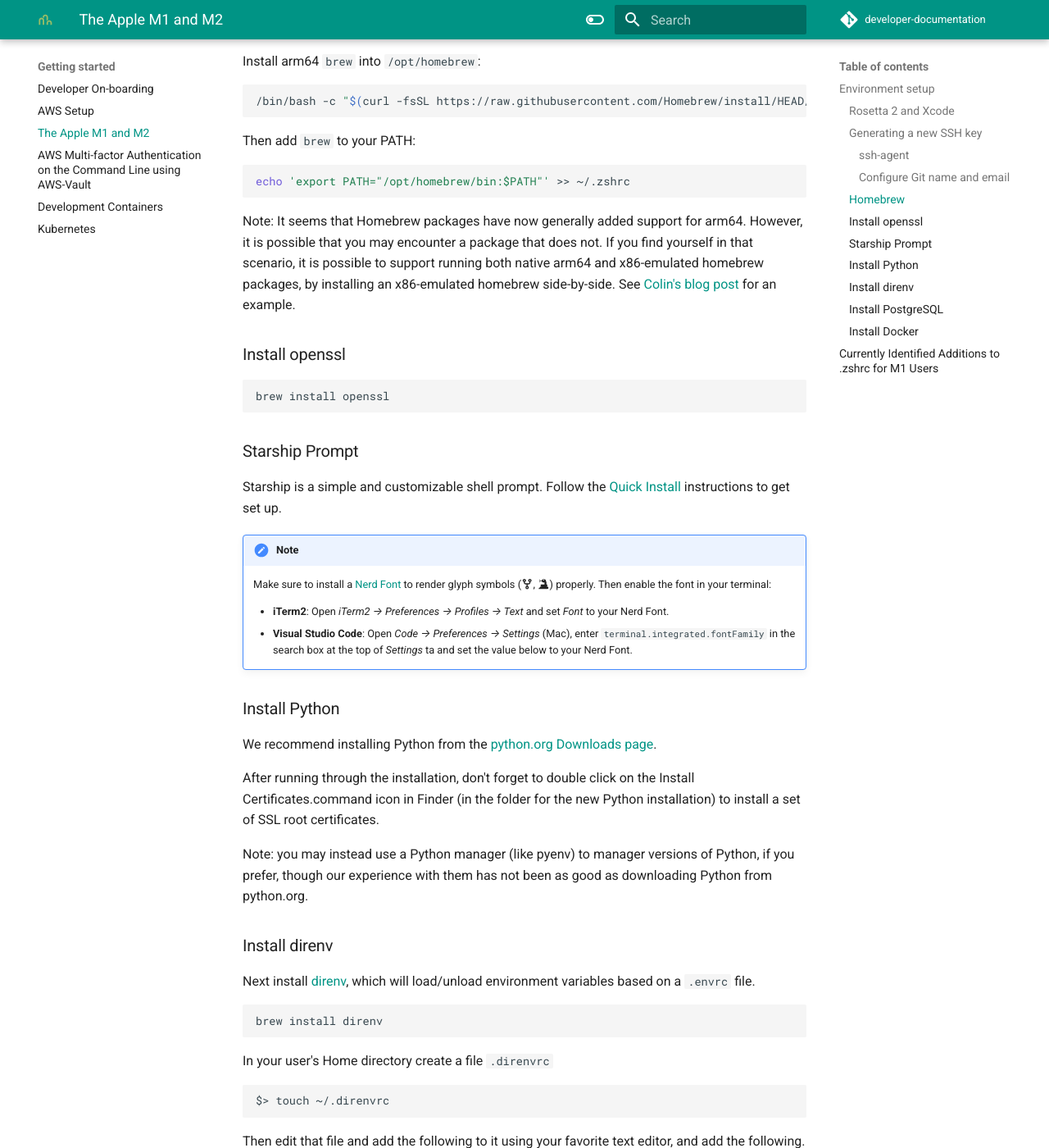
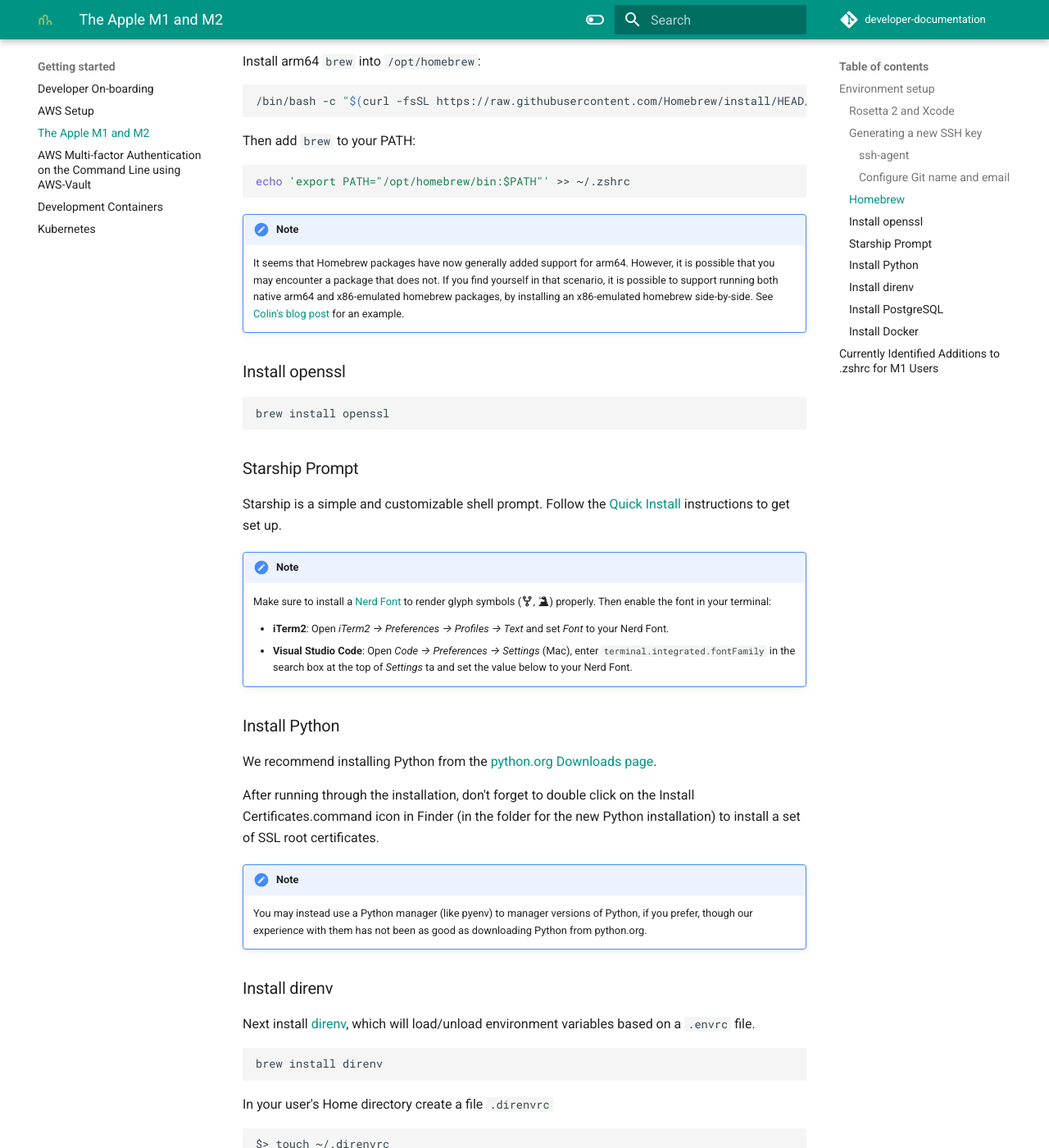
Before and after one commit to caktus/guidebook, an MkDocs documentation site: the page built from docs/getting-started/M1.md, in a window 1280 px wide and 1400 px high, scrolled down 1763 px. Shown: the whole window at 82% size. Built offline with MkDocs 1.6.1 and Material for MkDocs 9.7.7, drawn with Linux system fonts in a browser that asks for light colours; comment, search, counter and statistics services are not loaded; part of the change alters nothing that is shown.

````diff
--- a/docs/getting-started/M1.md
+++ b/docs/getting-started/M1.md
@@ -87,8 +87,10 @@ Then add `brew` to your PATH:
 echo 'export PATH="/opt/homebrew/bin:$PATH"' >> ~/.zshrc
 ```
 
-Note:
-It seems that Homebrew packages have now generally added support for arm64. However, it is possible that you may encounter a package that does not. If you find yourself in that scenario, it is possible to support running both native arm64 and x86-emulated homebrew packages, by installing an x86-emulated homebrew side-by-side. See [Colin's blog post](https://www.caktusgroup.com/blog/2021/04/02/python-django-react-development-apple-silicon/#install-homebrew "Python Django React Apple Silicon") for an example.
+!!! note
+
+
+    It seems that Homebrew packages have now generally added support for arm64. However, it is possible that you may encounter a package that does not. If you find yourself in that scenario, it is possible to support running both native arm64 and x86-emulated homebrew packages, by installing an x86-emulated homebrew side-by-side. See [Colin's blog post](https://www.caktusgroup.com/blog/2021/04/02/python-django-react-development-apple-silicon/#install-homebrew "Python Django React Apple Silicon") for an example.
 
 
 ### Install openssl
@@ -119,7 +121,9 @@ We recommend installing Python from the [python.org Downloads page](https://www.
 
 After running through the installation, don't forget to double click on the Install Certificates.command icon in Finder (in the folder for the new Python installation) to install a set of SSL root certificates.
 
-Note: you may instead use a Python manager (like pyenv) to manager versions of Python, if you prefer, though our experience with them has not been as good as downloading Python from python.org.
+!!! note
+
+    You may instead use a Python manager (like pyenv) to manager versions of Python, if you prefer, though our experience with them has not been as good as downloading Python from python.org.
 
 ### Install direnv
 
@@ -159,7 +163,9 @@ Even if you don't run the PostgreSQL service, it can be helpful to install the C
 HOMEBREW_NO_AUTO_UPDATE=1 brew install postgresql
 ```
 
-Note: See [From Caktus With Love](../reference/from-caktus-with-love.md) for more information on `HOMEBREW_NO_AUTO_UPDATE=1`.
+!!! note
+
+    See [From Caktus With Love](../reference/from-caktus-with-love.md) for more information on `HOMEBREW_NO_AUTO_UPDATE=1`.
 
 ### Install Docker
 
````
